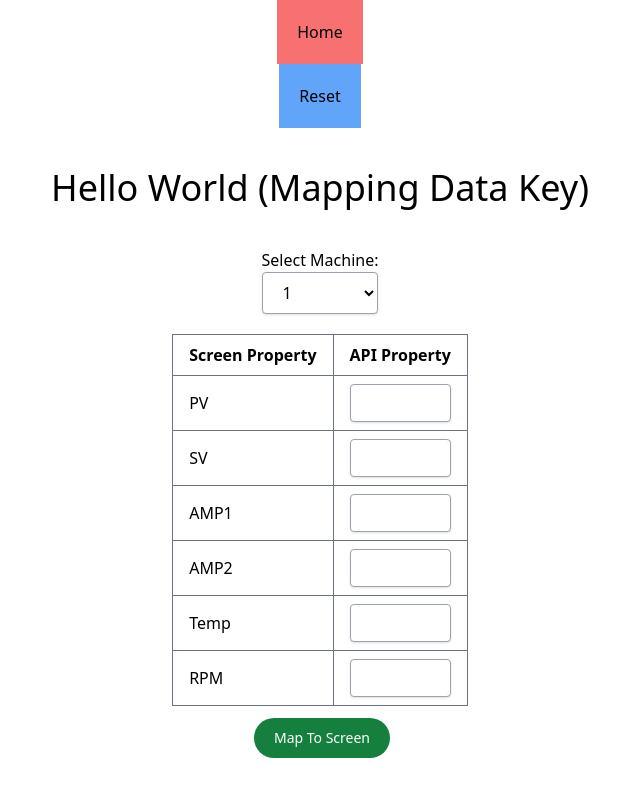
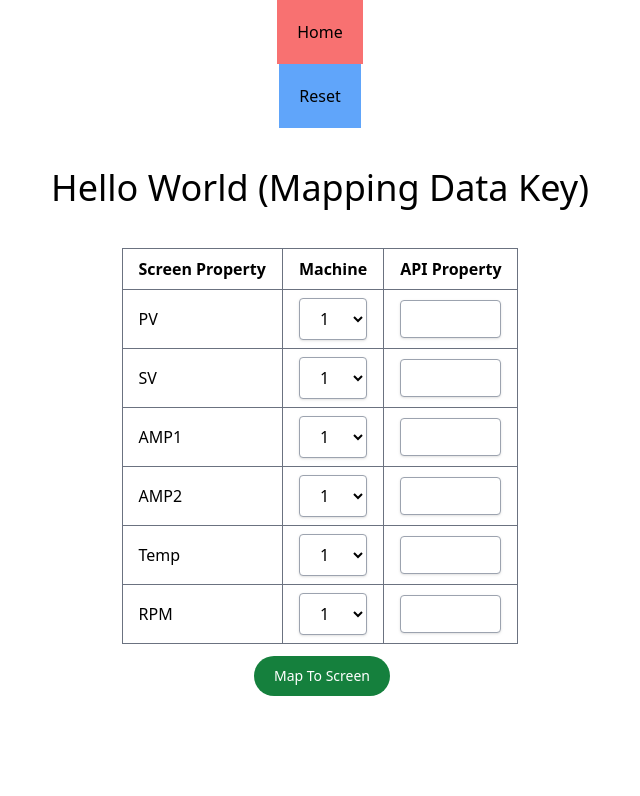
Before and after one commit to Sourz-101/FrontendTest, a React (Vite) app: page /setting in a window 1280 px wide. Shown: the top 796 px of the page, without its empty margins (320-960 px from the left). Built offline with nearby package versions, Linux system fonts and the light colour scheme.

Commit message:
added link from home to setting

```diff
--- a/src/pages/Home.jsx
+++ b/src/pages/Home.jsx
@@ -3,6 +3,7 @@ import ReadingCard from "../components/Dashboard/ReadingCard";
 import ReadingCardMobile from "../components/Dashboard/ReadingCardMobile";
 import axios from "axios";
 import { DisplaySetting } from "../store/DisplaySettingStore";
+import { Link } from "react-router-dom";
 
 const Home = () => {
 
@@ -67,6 +68,8 @@ const Home = () => {
 
   return (
     <div className="min-[375px]:flex">
+        <Link to={'/setting'}><button className=" btn p-5 bg-blue-400 absolute rounded-3xl shadow-2xl m-2 hover:bg-blue-100">Home</button></Link>
+
       {/* LEFT PART */}
       <div className="w-1/2 bg-primary9 h-screen rounded-tr-2xl rounded-br-2xl flex flex-col max-[375px]:hidden">
         <div className="flex ms-2 mt-5 text-3xl text-primary3">
--- a/src/pages/Setting.jsx
+++ b/src/pages/Setting.jsx
@@ -2,7 +2,6 @@ import React, { useContext, useEffect, useState } from "react";
 import { DisplaySetting } from "../store/DisplaySettingStore";
 import MachineSelector from "../components/MachineSelector";
 import PropSelector from "../components/PropSelector";
-import axios from "axios";
 import { Link } from "react-router-dom";
 
 const Setting = () => {
@@ -193,43 +192,49 @@ const updateDataToDefalut = () => {
         Hello World (Mapping Data Key)
       </h1>
 
-      <div className="mb-5">
-        Select Machine:{" "}
-        {<MachineSelector array={machines} onSelect={handleSelectedOption} />}
-      </div>
-
       <table className="table-auto border-collapse border border-gray-500">
         <thead>
           <tr>
             <th className="border border-gray-500 px-4 py-2">
               Screen Property
             </th>
-            <th className="border border-gray-500 px-4 py-2">API Property</th>
+            <th className="border border-gray-500 px-4 py-2">
+              Machine
+            </th>
+            <th className="border border-gray-500 px-4 py-2">
+              API Property
+            </th>
           </tr>
         </thead>
         <tbody>
           <tr>
             <td className="border border-gray-500 px-4 py-2">PV</td>
+            <td className="border border-gray-500 px-4 py-2">{<MachineSelector array={machines} onSelect={handleSelectedOption} />}</td>
             <td className="border border-gray-500 px-4 py-2">{<PropSelector array={properties} onSelect={handleSelectedPropPV} />}</td>
           </tr>
           <tr>
             <td className="border border-gray-500 px-4 py-2">SV</td>
+            <td className="border border-gray-500 px-4 py-2">{<MachineSelector array={machines} onSelect={handleSelectedOption} />}</td>
             <td className="border border-gray-500 px-4 py-2">{<PropSelector array={properties} onSelect={handleSelectedPropSV} />}</td>
           </tr>
           <tr>
             <td className="border border-gray-500 px-4 py-2">AMP1</td>
+            <td className="border border-gray-500 px-4 py-2">{<MachineSelector array={machines} onSelect={handleSelectedOption} />}</td>
             <td className="border border-gray-500 px-4 py-2">{<PropSelector array={properties} onSelect={handleSelectedPropAMP1} />}</td>
           </tr>
           <tr>
             <td className="border border-gray-500 px-4 py-2">AMP2</td>
+            <td className="border border-gray-500 px-4 py-2">{<MachineSelector array={machines} onSelect={handleSelectedOption} />}</td>
             <td className="border border-gray-500 px-4 py-2">{<PropSelector array={properties} onSelect={handleSelectedPropAMP2} />}</td>
           </tr>
           <tr>
             <td className="border border-gray-500 px-4 py-2">Temp</td>
+            <td className="border border-gray-500 px-4 py-2">{<MachineSelector array={machines} onSelect={handleSelectedOption} />}</td>
             <td className="border border-gray-500 px-4 py-2">{<PropSelector array={properties} onSelect={handleSelectedPropTemp}/>}</td>
           </tr>
           <tr>
             <td className="border border-gray-500 px-4 py-2">RPM</td>
+            <td className="border border-gray-500 px-4 py-2">{<MachineSelector array={machines} onSelect={handleSelectedOption} />}</td>
             <td className="border border-gray-500 px-4 py-2">{<PropSelector array={properties} onSelect={handleSelectedPropRPM} />}</td>
           </tr>
         </tbody>
```
Lines whose indentation alone changed are shown as unchanged.
